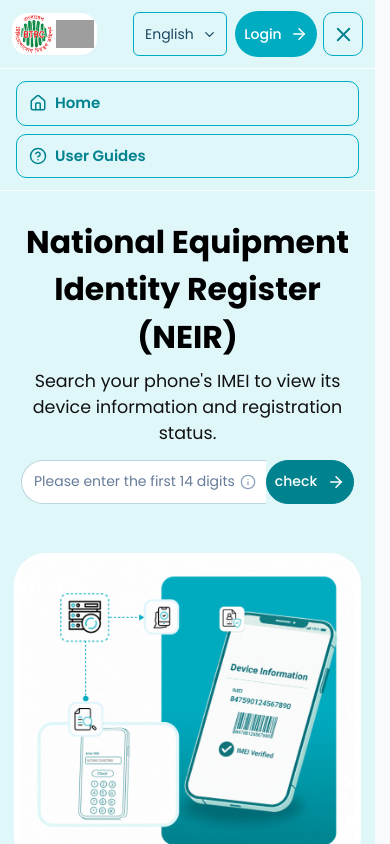
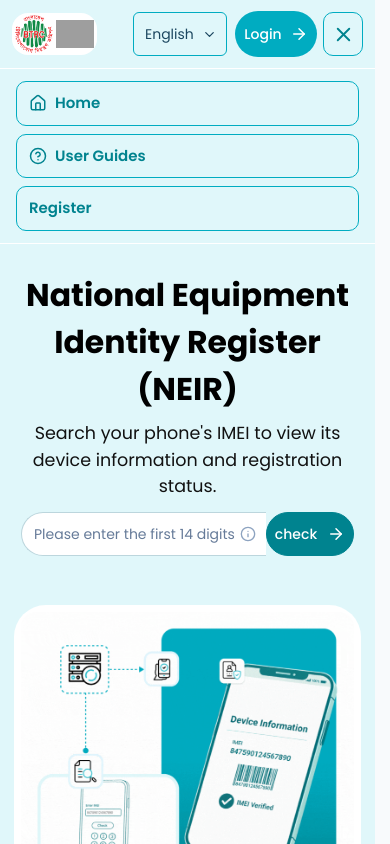
Before and after one commit to shihab-tech04/NEIR-Citizen, a React (Vite) app: page / in a window 390 px wide. Both pictures are taken after a click on the button 343 px from the left and 34 px from the top of the page. Shown: the top 844 px of the page. Built offline with nearby package versions, Linux system fonts and the light colour scheme; grey boxes are pictures that could not be loaded.

Commit message:
feat(neir): add direct accessible Register entry to mobile navigation

```diff
--- a/src/components/Header.tsx
+++ b/src/components/Header.tsx
@@ -68,6 +68,8 @@ export const Header:React.FC<Props> = ({currentRoute,onRouteChange,language,onLa
     </div>
     {open && <nav id="neir-mobile-menu" className="neir-mobile-menu" aria-label={language==='bn'?'মোবাইল নেভিগেশন':'Mobile navigation'}>
       {menu.map(item=>{const Icon=item.icon;return <button key={item.route} type="button" onClick={()=>navigate(item.route)} className="neir-mobile-menu-item"><Icon size={18}/>{language==='bn'?item.bn:item.en}</button>})}
+      {!session.isLoggedIn && <button type="button" className="neir-mobile-menu-item neir-mobile-register"
+        onClick={()=>{setOpen(false);onOpenRegister();}}>{language==='bn'?'নিবন্ধন':'Register'}</button>}
       <label className="neir-mobile-language">{language==='bn'?'ভাষা':'Language'} <UiSelect value={language} onChange={e=>onLanguageChange(e.target.value as Language)}><option value="en">English</option><option value="bn">বাংলা</option></UiSelect></label>
       {controls}
     </nav>}
```
